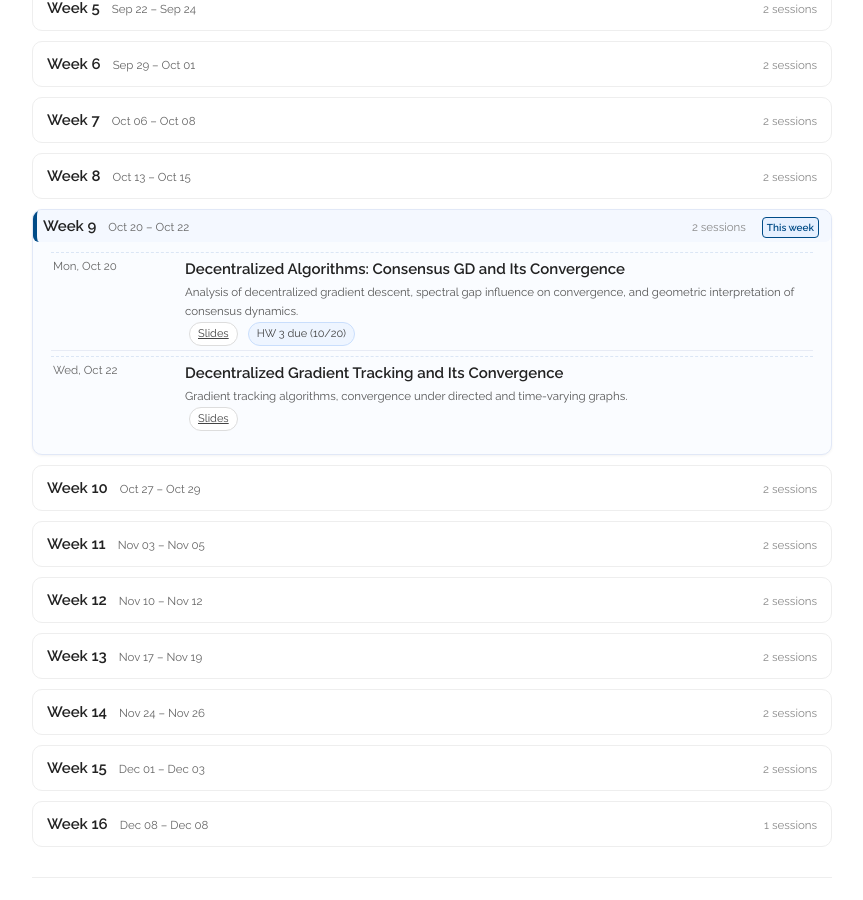
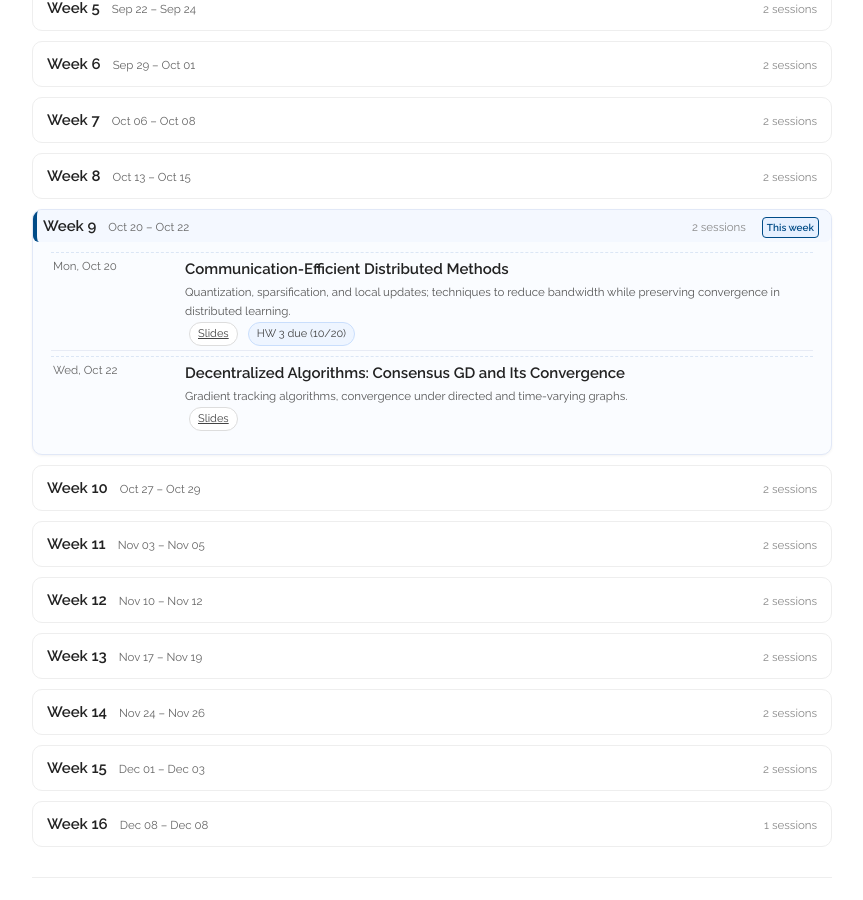
Before and after one commit to chentianyi1991/ECE5290, a Jekyll site: the page built from index.html, in a window 1280 px wide and 900 px high, scrolled down 1675 px. Shown: the whole window, without its empty margins (208-1071 px from the left). Built offline with Jekyll 4.4.1, drawn with Linux system fonts in a browser that asks for light colours.

Commit message:
Update modules.yml

```diff
--- a/_data/modules.yml
+++ b/_data/modules.yml
@@ -108,7 +108,7 @@
 
 - week: 7
   date: 2025-10-08
-  title: "Data and Model parallelism in Distributed Training"
+  title: "Data and Model Parallelism in Distributed Training"
   summary: >
     Data and model parallelism in distributed training; local SGD, synchronization intervals,
     and communication–computation balancing.
@@ -129,19 +129,19 @@
 
 - week: 9
   date: 2025-10-20
-  title: "Decentralized Algorithms: Consensus GD and Its Convergence"
+  title: "Communication-Efficient Distributed Methods"
   summary: >
-    Analysis of decentralized gradient descent, spectral gap influence on convergence,
-    and geometric interpretation of consensus dynamics.
+    Quantization, sparsification, and local updates; techniques to reduce bandwidth
+    while preserving convergence in distributed learning.
   slides_url: "/assets/slides/Lec14.pdf"
   note: HW 3 due (10/20)
 
 - week: 9
   date: 2025-10-22
-  title: "Decentralized Gradient Tracking and Its Convergence"
+  title: "Decentralized Algorithms: Consensus GD and Its Convergence"
   summary: >
     Gradient tracking algorithms, convergence under directed and time-varying graphs.
-  slides_url: "/assets/slides/Lec15.pdf"
+  slides_url: "/assets/slides/Lec16.pdf"
 
 - week: 10
   date: 2025-10-27
```
